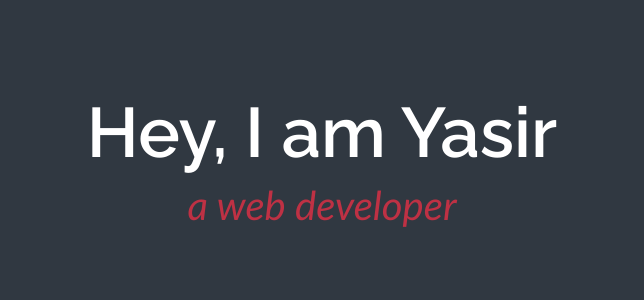
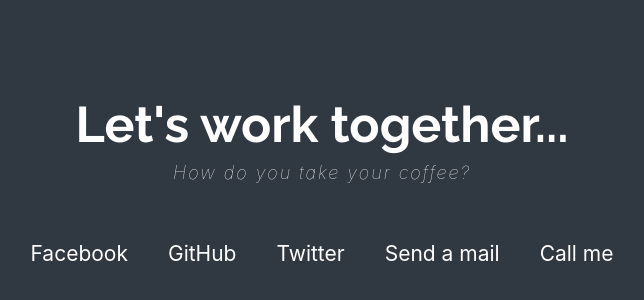
Before and after one commit to Yasirkhan6499/yasir-portfolio, a plain HTML site: page index.html in a window 1280 px wide. Shown: the part 220-520 px from the top of the page, without its empty margins (318-962 px from the left). Drawn offline with Linux system fonts and the light colour scheme.

Commit message:
contact-block half done.

```diff
--- a/css/style.css
+++ b/css/style.css
@@ -165,7 +165,11 @@
    left: 1rem;
    top: 2.1rem;
 }
-
+/* Block */
+.block{
+    text-align: center;
+    height: 100vh;
+}
 /* About Block */
 
 .about-block{
@@ -173,8 +177,7 @@
     flex-direction: column;
     justify-content: center;
     background-color: var(--main-gray);
-    text-align: center;
-    height: 100vh;
+
 
 }
 .about-block h1{
@@ -191,3 +194,35 @@
 font-weight: 100;
 margin-top: 1rem;
 }
+
+.contact-block{
+    display: flex;
+    flex-direction: column;
+    justify-content: center;
+    background: var(--main-gray);
+    color: white;
+
+}
+.contact-block h2{
+    font-size: 5rem;
+    margin-bottom: 0;
+}
+.contact-block p{
+    font-size: 1.8rem;
+    font-style: italic;
+    font-weight: 100;
+    margin-top: 1rem;
+    letter-spacing: 2px;
+}
+.contact-block__list{
+    display: flex;
+    justify-content: center;
+    padding-left: 0rem;
+    max-width: 980px;
+    margin: 3rem auto;
+    flex-wrap: wrap;
+}
+.contact-block__list a{
+    font-size: 2.1rem;
+    padding: 1rem 2rem
+}
--- a/index.html
+++ b/index.html
@@ -17,9 +17,26 @@
     <title>Yasir's Portfolio</title>
   </head>
   <body>
-    <section id="about" class="about-block">
-      <h1>Hey, I am Yasir</h1>
-      <p>a web developer</p>
+    <section class="block contact-block">
+      <h2>Let's work together...</h2>
+      <p>How do you take your coffee?</p>
+      <ul class="list contact-block__list">
+        <a href="#" class="link">
+          <li>Facebook</li>
+        </a>
+        <a href="" class="link">
+          <li>GitHub</li>
+        </a>
+        <a href="" class="link">
+          <li>Twitter</li>
+        </a>
+        <a href="" class="link">
+          <li>Send a mail</li>
+        </a>
+        <a href="" class="link">
+          <li>Call me</li>
+        </a>
+      </ul>
     </section>
     <script src="/js/main.js"></script>
     <script
```
Also changed, not shown: components/about-block.html (+1 -1 lines).
